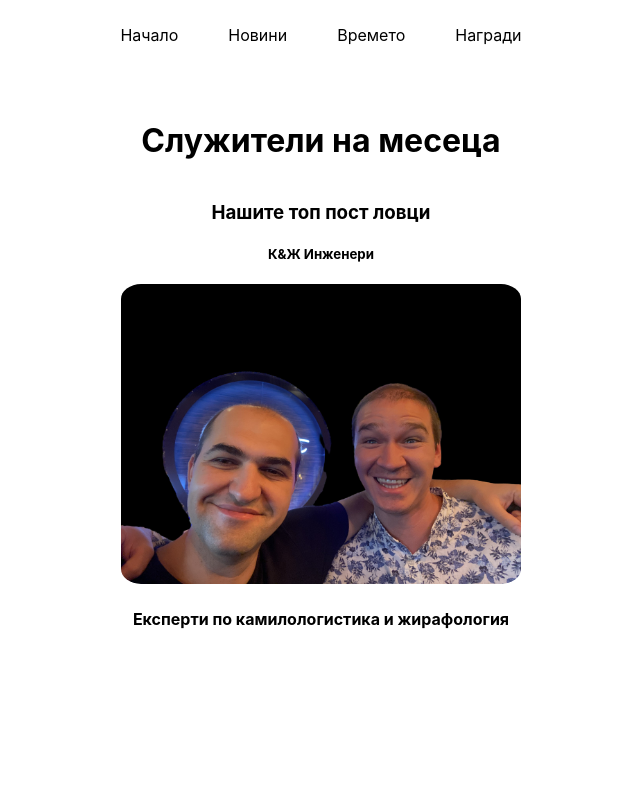
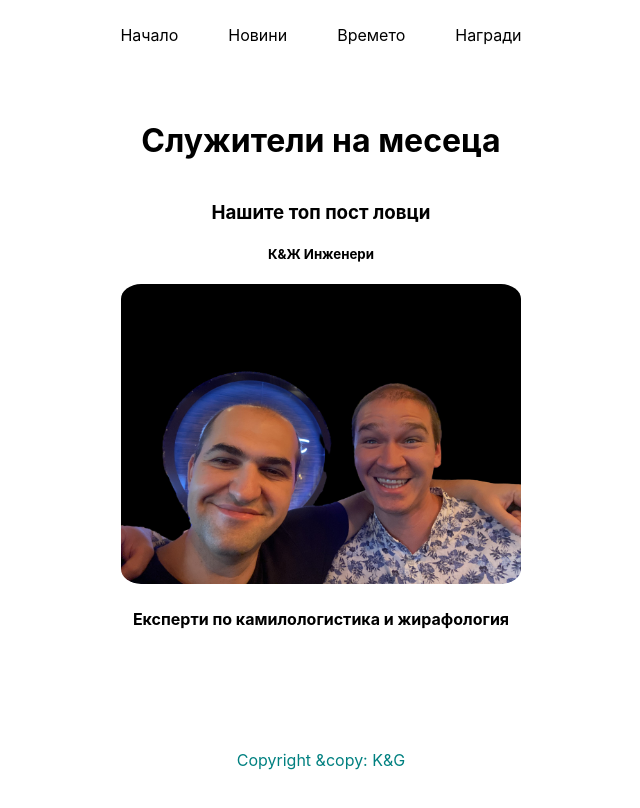
Before and after one commit to ibusarov/news-bgg, a Next.js app: page /eom in a window 1280 px wide. Shown: the top 808 px of the page, without its empty margins (319-959 px from the left). Built offline with nearby package versions, Linux system fonts and the light colour scheme.

Commit message:
Added footer

```diff
--- /dev/null
+++ b/components/footer.js
@@ -0,0 +1,26 @@
+import React from 'react'
+import { Container, Row, Col } from 'react-bootstrap'
+
+const Footer = () => {
+  return (
+    <footer>
+      <Container>
+        <Row>
+          <Col
+            className='text-center py-3 cards__item__img'
+            style={{
+              color: 'teal',
+              textAlign: 'center',
+              marginBottom: '50px',
+              marginTop:'-50px'
+            }}
+          >
+            Copyright &copy: K&G
+          </Col>
+        </Row>
+      </Container>
+    </footer>
+  )
+}
+
+export default Footer
--- a/package.json
+++ b/package.json
@@ -10,6 +10,7 @@
   "dependencies": {
     "next": "12.0.9",
     "react": "17.0.2",
+    "react-bootstrap": "^2.1.2",
     "react-dom": "17.0.2"
   },
   "devDependencies": {
--- a/pages/_app.js
+++ b/pages/_app.js
@@ -1,5 +1,6 @@
 import '../styles/globals.css'
 import Head from 'next/head'
+import Footer from '../components/footer'
 
 function MyApp({ Component, pageProps }) {
   return (
@@ -10,6 +11,7 @@ function MyApp({ Component, pageProps }) {
         <meta name='viewport' content='initial-scale=1.0, width=device-width' />
       </Head>
       <Component {...pageProps} />
+      <Footer />
     </div>
   )
 
--- a/pages/feed/index.js
+++ b/pages/feed/index.js
@@ -2,6 +2,7 @@ import styles from '../../styles/Feed.module.css'
 import { useRouter } from 'next/router'
 import Toolbar from '../../components/toolbar'
 import Head from 'next/head'
+import Footer from '../../components/footer'
 // import { responseSymbol } from 'next/dist/server/web/spec-compliant/fetch-event'
 
 const Feed = ({ articles }) => {
@@ -57,6 +58,10 @@ const Feed = ({ articles }) => {
           Next Page
         </div>
       </div> */}
+      <br />
+      <br />
+
+      <Footer />
     </div>
   )
 }
```
Also changed, not shown: 1 other file (tests, documents, lock files or other folders).
